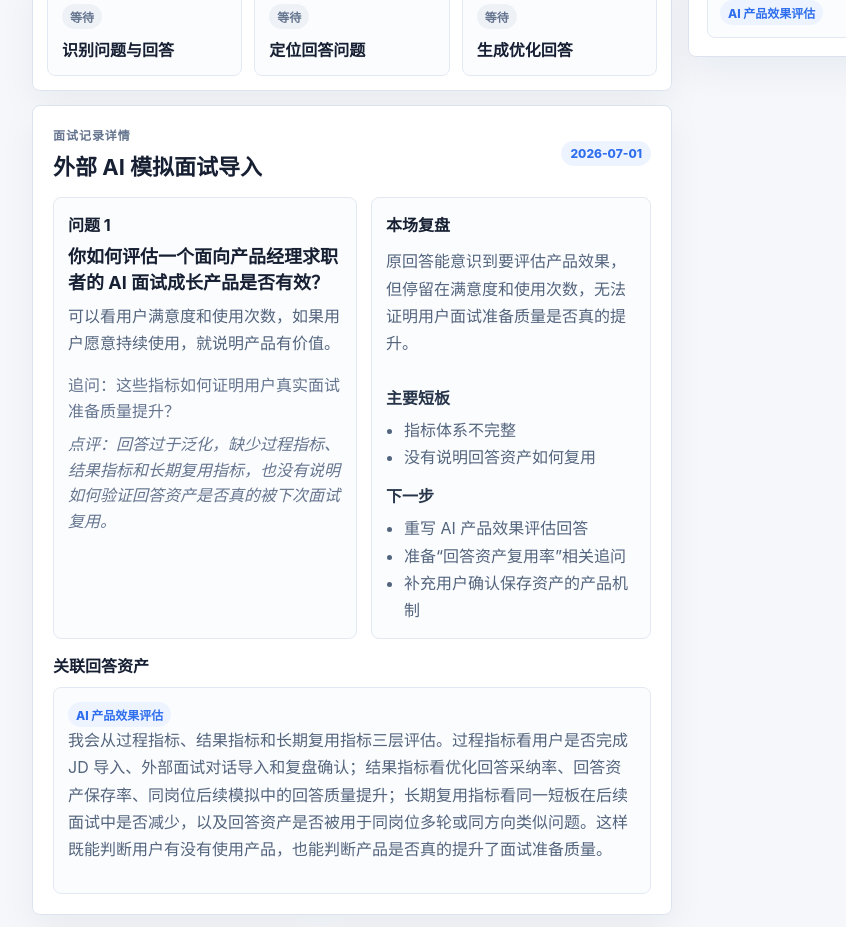
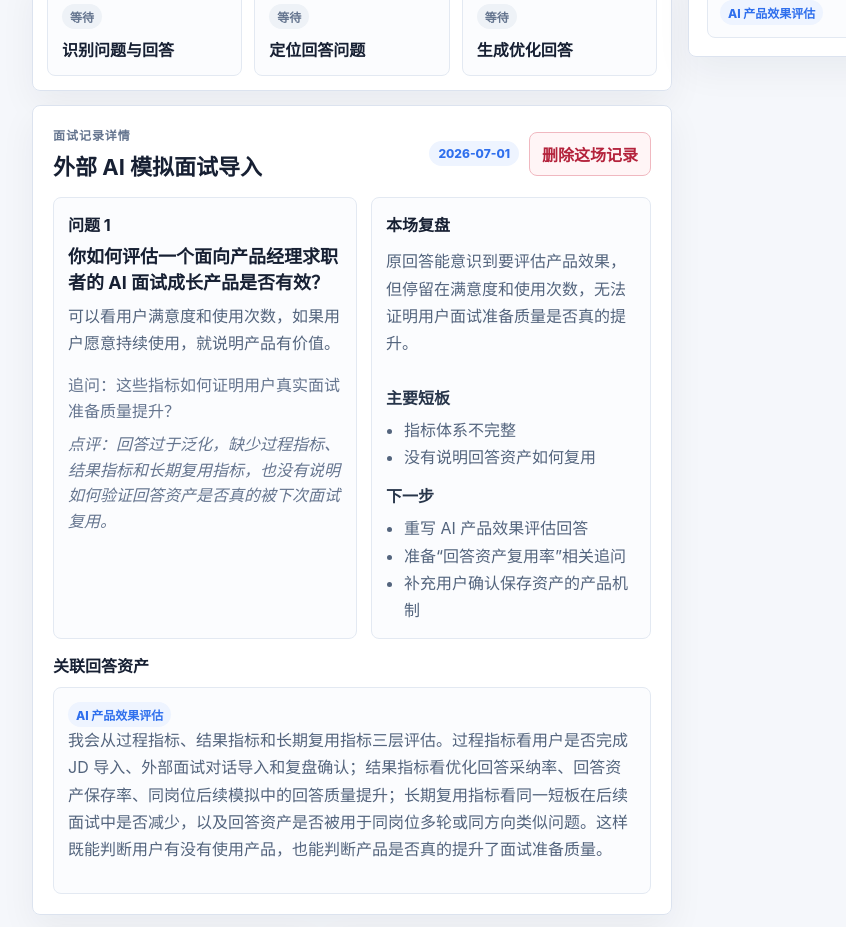
Before and after one commit to Ppppxxxi/ai-interview-growth-os, a React (Vite) app: page / in a window 1280 px wide. Shown: the part 1300-2227 px from the top of the page, without its empty margins (268-1114 px from the left). Built offline with nearby package versions, Linux system fonts and the light colour scheme.

Commit message:
feat: delete interview records

```diff
--- a/src/App.tsx
+++ b/src/App.tsx
@@ -16,6 +16,7 @@ import {
   getBrowserStorage,
   type NewJobDraft,
   readPersonalWorkspace,
+  removeInterviewRecord,
   upsertInterviewSession,
   upsertJobFile,
   upsertReviewReport,
@@ -97,6 +98,10 @@ export default function App() {
     }));
   }
 
+  function handleDeleteInterviewRecord(sessionId: string) {
+    setWorkspaceData((current) => removeInterviewRecord(current, sessionId));
+  }
+
   return (
     <main className="app-shell">
       <header className="topbar">
@@ -128,6 +133,7 @@ export default function App() {
           onCreateJob={handleCreateJob}
           onUpdateJob={handleUpdateJob}
           onSaveInterviewRecord={handleSaveInterviewRecord}
+          onDeleteInterviewRecord={handleDeleteInterviewRecord}
           onSaveAsset={handleSaveAsset}
           onOpenAssets={() => setView('assets')}
         />
--- a/src/pages/JobFileDetail.tsx
+++ b/src/pages/JobFileDetail.tsx
@@ -26,6 +26,7 @@ type JobFileDetailProps = {
   onCreateJob: (draft: NewJobDraft) => void;
   onUpdateJob: (job: JobFile) => void;
   onSaveInterviewRecord: (session: InterviewSession, review: ReviewReport) => void;
+  onDeleteInterviewRecord: (sessionId: string) => void;
   onSaveAsset: (asset: AnswerAsset) => void;
   onOpenAssets?: () => void;
 };
@@ -45,6 +46,7 @@ export function JobFileDetail({
   interviewSessions,
   reviewReports,
   onCreateJob,
+  onDeleteInterviewRecord,
   onSaveAsset,
   onSaveInterviewRecord,
   onSelectJob,
@@ -124,6 +126,7 @@ export function JobFileDetail({
     relatedRecordAssets.length > 0 || generatedAsset.sourceInterviewId !== generatedSession.id
       ? relatedRecordAssets
       : [generatedAsset];
+  const canDeleteSelectedRecord = jobSessions.some((session) => session.id === selectedRecordId);
 
   function handleGenerate() {
     const runId = `generated-${Date.now().toString(36)}`;
@@ -187,6 +190,29 @@ export function JobFileDetail({
         generatedAsset: asset
       })
     );
+  }
+
+  function handleDeleteSelectedRecord() {
+    const nextSession = jobSessions.find((session) => session.id !== selectedRecordId);
+    onDeleteInterviewRecord(selectedRecordId);
+
+    if (nextSession) {
+      handleSelectInterviewRecord(nextSession.id);
+      return;
+    }
+
+    const draftSession = createDraftSession(selectedJob);
+    const draftReview = createDraftReview(selectedJob, draftSession);
+    const draftAsset = createDraftAsset(selectedJob, draftSession.id, draftReview.id);
+
+    setSelectedRecordId(draftSession.id);
+    setGeneratedSession(draftSession);
+    setGeneratedReview(draftReview);
+    setGeneratedAsset(draftAsset);
+    setEditableAnswer(draftAsset.improvedAnswer);
+    setConversationText('');
+    setEditableQuestions(createEditableQuestions('', draftSession.questions));
+    setWorkspaceState(createWorkspaceState(selectedJob, draftSession, draftReview, draftAsset));
   }
 
   function handleContinueEditing() {
@@ -396,7 +422,14 @@ export function JobFileDetail({
               <p className="eyebrow">面试记录详情</p>
               <h2>{generatedSession.interviewType}</h2>
             </div>
-            <span>{generatedSession.createdAt}</span>
+            <div className="interview-detail-actions">
+              <span>{generatedSession.createdAt}</span>
+              {canDeleteSelectedRecord && (
+                <button className="danger-action" type="button" onClick={handleDeleteSelectedRecord}>
+                  删除这场记录
+                </button>
+              )}
+            </div>
           </div>
           <div className="interview-detail-grid">
             <div className="interview-question-detail">
--- a/src/styles.css
+++ b/src/styles.css
@@ -1309,12 +1309,29 @@ body {
   margin: 0;
 }
 
-.interview-detail-heading > span {
+.interview-detail-actions {
+  display: flex;
+  align-items: center;
+  flex-wrap: wrap;
+  justify-content: flex-end;
+  gap: 10px;
+}
+
+.interview-detail-actions span {
   border-radius: 999px;
   padding: 5px 9px;
   color: #2f6fed;
   background: #eef4ff;
   font-size: 12px;
+  font-weight: 800;
+}
+
+.danger-action {
+  border: 1px solid #f0b8c0;
+  border-radius: 8px;
+  padding: 9px 12px;
+  color: #b4233c;
+  background: #fff5f6;
   font-weight: 800;
 }
 
@@ -1781,6 +1798,11 @@ body {
     flex-direction: column;
   }
 
+  .interview-detail-actions,
+  .danger-action {
+    width: 100%;
+  }
+
   .interview-detail-grid {
     grid-template-columns: 1fr;
   }
--- a/src/workflow/personalWorkspace.ts
+++ b/src/workflow/personalWorkspace.ts
@@ -128,6 +128,30 @@ export function attachInterviewSessionToJob(jobFiles: JobFile[], session: Interv
   });
 }
 
+export function removeInterviewRecord(data: PersonalWorkspaceData, sessionId: string): PersonalWorkspaceData {
+  const targetSession = data.interviewSessions.find((session) => session.id === sessionId);
+  const nextJobFiles = data.jobFiles.map((job) => {
+    const nextSessionIds = job.interviewSessionIds.filter((id) => id !== sessionId);
+    if (nextSessionIds.length === job.interviewSessionIds.length) return job;
+
+    return {
+      ...job,
+      status: nextSessionIds.length > 0 ? `${nextSessionIds.length} 场面试记录` : '待导入面试对话',
+      interviewSessionIds: nextSessionIds
+    };
+  });
+
+  return {
+    ...data,
+    jobFiles: nextJobFiles,
+    interviewSessions: data.interviewSessions.filter((session) => session.id !== sessionId),
+    reviewReports: data.reviewReports.filter((review) => review.sessionId !== sessionId),
+    answerAssets: data.answerAssets.filter((asset) => asset.sourceInterviewId !== sessionId),
+    selectedJobId: targetSession?.jobFileId ?? data.selectedJobId,
+    updatedAt: new Date().toISOString()
+  };
+}
+
 function isPersonalWorkspaceData(value: unknown): value is PersonalWorkspaceData {
   if (!value || typeof value !== 'object') return false;
 
```
Also changed, not shown: 3 other files (tests, documents, lock files or other folders).
